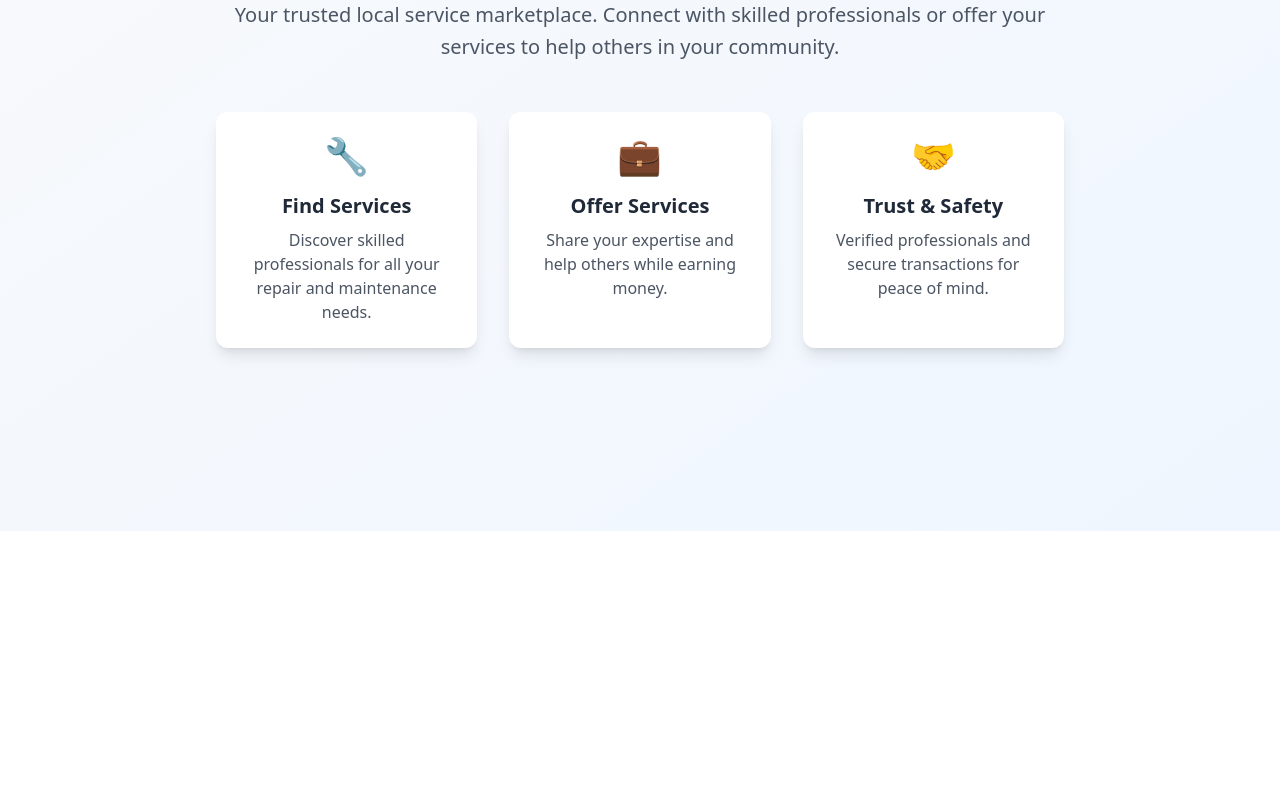
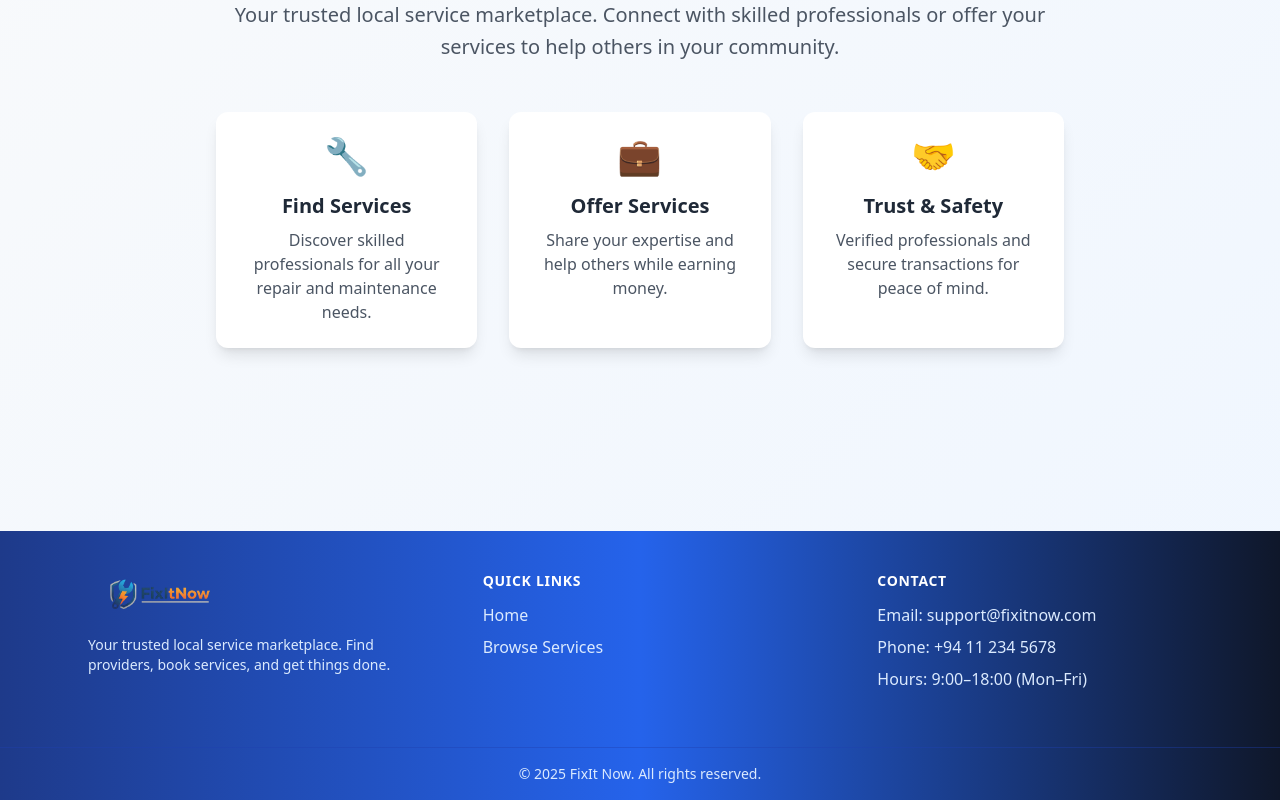
Before and after one commit to matheeshaW/FixIt_Now, a React (Create React App) app in the folder frontend/: page / in a window 1280 px wide. Shown: the part 365-1165 px from the top of the page. Before the commit the page ends 896 px from the top, so only its background shows below. Built offline with nearby package versions, Linux system fonts and the light colour scheme.

Commit message:
add footer

```diff
--- a/frontend/src/App.js
+++ b/frontend/src/App.js
@@ -5,6 +5,7 @@ import LoginPage from "./pages/LoginPage";
 import ProfilePage from "./pages/ProfilePage";
 import AdminDashboard from "./pages/AdminDashboard";
 import Navbar from "./components/Navbar";
+import Footer from "./components/Footer";
 import ProviderDashboard from "./pages/ProviderDashboard";
 import CustomerDashboard from "./pages/CustomerDashboard";
 
@@ -13,6 +14,7 @@ function App() {
     <BrowserRouter>
       <div className="min-h-screen bg-gradient-to-br from-gray-50 to-blue-50">
         <Navbar />
+        <main className="flex-1">
           <Routes>
             <Route
               path="/"
@@ -20,12 +22,13 @@ function App() {
                 <div className="min-h-screen flex items-center justify-center">
                   <div className="text-center max-w-4xl mx-auto px-6">
                     <h1 className="text-6xl font-bold text-gray-800 mb-6">
-                    Welcome to <span className="text-blue-600">FixIt Now</span>
+                      Welcome to{" "}
+                      <span className="text-blue-600">FixIt Now</span>
                     </h1>
                     <p className="text-xl text-gray-600 mb-8 leading-relaxed">
-                    Your trusted local service marketplace. Connect with skilled
-                    professionals or offer your services to help others in your
-                    community.
+                      Your trusted local service marketplace. Connect with
+                      skilled professionals or offer your services to help
+                      others in your community.
                     </p>
                     <div className="grid md:grid-cols-3 gap-8 mt-12">
                       <div className="bg-white p-6 rounded-xl shadow-lg hover:shadow-xl transition-shadow duration-300">
@@ -54,8 +57,8 @@ function App() {
                           Trust & Safety
                         </h3>
                         <p className="text-gray-600">
-                        Verified professionals and secure transactions for peace
-                        of mind.
+                          Verified professionals and secure transactions for
+                          peace of mind.
                         </p>
                       </div>
                     </div>
@@ -70,6 +73,8 @@ function App() {
             <Route path="/provider/*" element={<ProviderDashboard />} />
             <Route path="/customer/*" element={<CustomerDashboard />} />
           </Routes>
+        </main>
+        <Footer />
       </div>
     </BrowserRouter>
   );
--- /dev/null
+++ b/frontend/src/components/Footer.jsx
@@ -0,0 +1,113 @@
+import { Link, useLocation } from "react-router-dom";
+import { getRole, isLoggedIn } from "../utils/auth";
+import { useMemo } from "react";
+
+export default function Footer() {
+  const year = new Date().getFullYear();
+  const location = useLocation();
+
+  const { loggedIn, role } = useMemo(() => {
+    return { loggedIn: isLoggedIn(), role: getRole() };
+  }, [location]);
+
+  const isProvider = loggedIn && role === "PROVIDER";
+
+  return (
+    <footer
+      className={`mt-0 text-white ${
+        isProvider
+          ? "bg-gradient-to-r from-[#000000] via-[#181d23] to-[#475569]"
+          : "bg-gradient-to-r from-[#1E3A8A] via-[#2563EB] to-[#0F172A]"
+      }`}
+    >
+      <div className="max-w-6xl mx-auto px-6 py-10 grid gap-20 md:grid-cols-3">
+        {/* Brand */}
+        <div>
+          <div className="flex items-center gap-3 mb-4">
+            <img
+              src="../images/NavbarLogo.png"
+              alt="FixIt Now"
+              className="h-12 w-auto"
+            />
+          </div>
+          {isProvider ? (
+            <p className="text-sm text-gray-300">
+              Manage your services, availability, and bookings with a
+              professional toolkit designed for providers.
+            </p>
+          ) : (
+            <p className="text-sm text-blue-100">
+              Your trusted local service marketplace. Find providers, book
+              services, and get things done.
+            </p>
+          )}
+        </div>
+
+        {/* Quick Links */}
+        <div>
+          <h3 className="text-sm font-semibold uppercase tracking-wider mb-3">
+            Quick Links
+          </h3>
+          <ul className="space-y-2 text-blue-100">
+            {isProvider ? (
+              <>
+                <li>
+                  <Link to="/provider" className="hover:text-white transition">
+                    Provider Dashboard
+                  </Link>
+                </li>
+                <li>
+                  <Link to="/provider" className="hover:text-white transition">
+                    My Services
+                  </Link>
+                </li>
+                <li>
+                  <Link to="/provider" className="hover:text-white transition">
+                    Create Service
+                  </Link>
+                </li>
+              </>
+            ) : (
+              <>
+                <li>
+                  <a href="/" className="hover:text-white transition">
+                    Home
+                  </a>
+                </li>
+                <li>
+                  <a href="/customer" className="hover:text-white transition">
+                    Browse Services
+                  </a>
+                </li>
+                {loggedIn && (
+                  <li>
+                    <Link to="/profile" className="hover:text-white transition">
+                      My Account
+                    </Link>
+                  </li>
+                )}
+              </>
+            )}
+          </ul>
+        </div>
+        {/* Contact & Social */}
+        <div>
+          <h3 className="text-sm font-semibold uppercase tracking-wider mb-3">
+            Contact
+          </h3>
+          <ul className="space-y-2 text-blue-100 mb-4">
+            <li>Email: support@fixitnow.com</li>
+            <li>Phone: +94 11 234 5678</li>
+            <li>Hours: 9:00–18:00 (Mon–Fri)</li>
+          </ul>
+        </div>
+      </div>
+
+      <div className="border-t border-blue-800/40">
+        <div className="max-w-6xl mx-auto px-6 py-4 flex flex-col md:flex-row items-center justify-center text-sm text-blue-100">
+          <p>© {year} FixIt Now. All rights reserved.</p>
+        </div>
+      </div>
+    </footer>
+  );
+}
```
Lines whose indentation alone changed are shown as unchanged.
